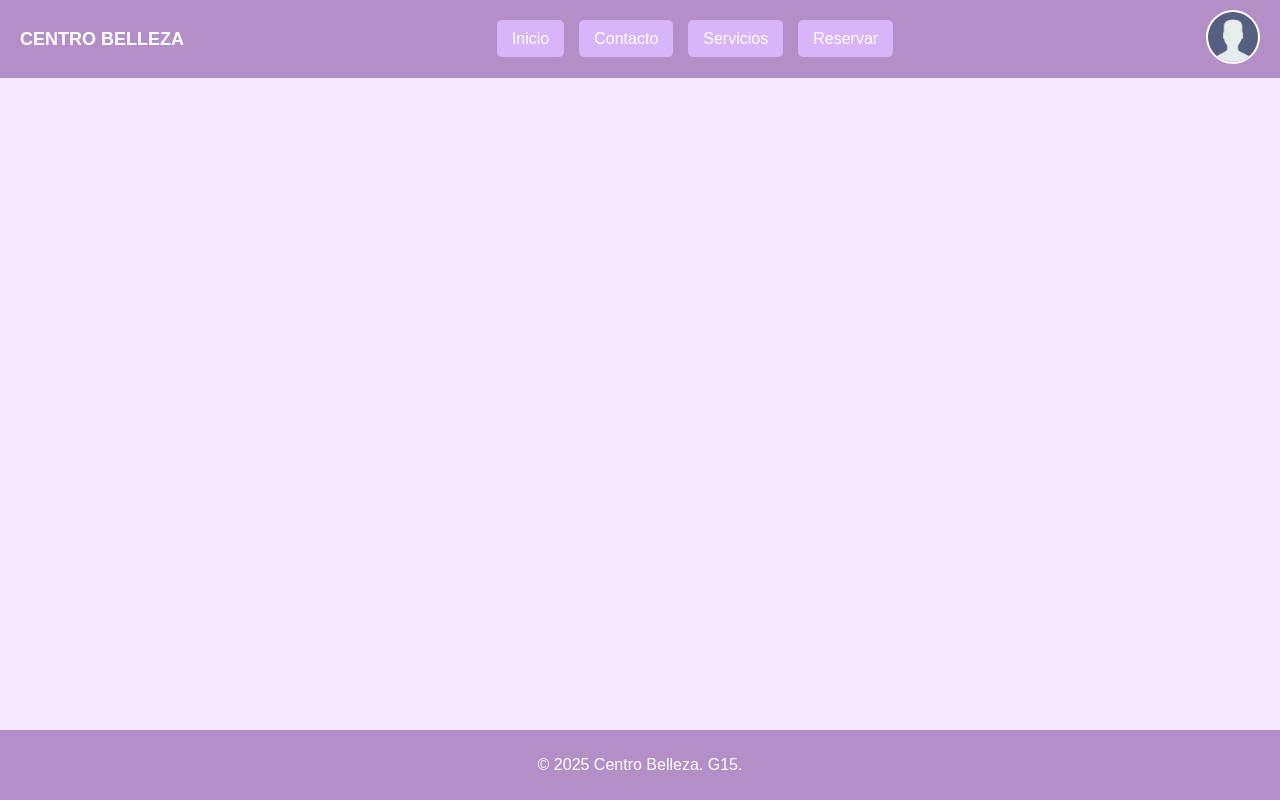
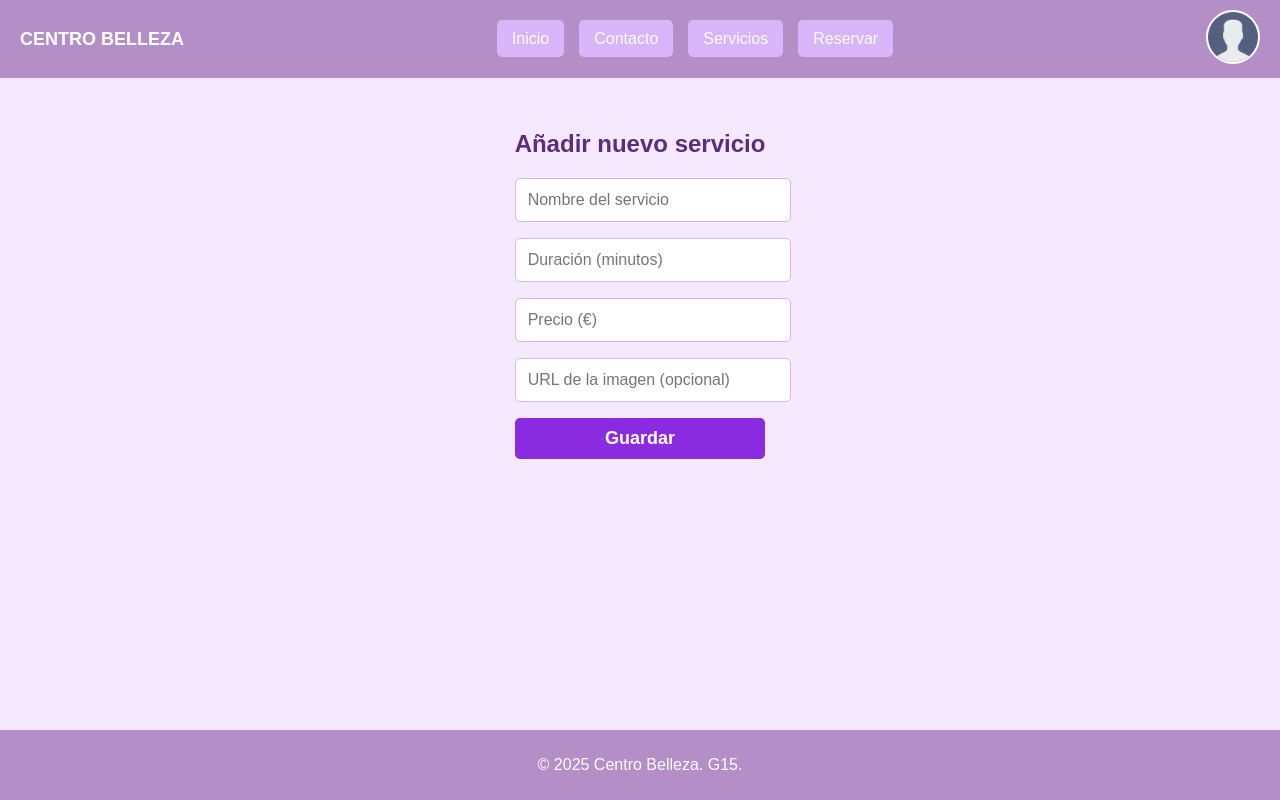
Before and after one commit to lumarseijas/isst-G15, a React (Vite) app in the folder reserva-belleza-web/: page /servicios/nuevo in a window 1280 px wide. Built offline with nearby package versions, Linux system fonts and the light colour scheme.

Commit message:
añadir y eliminar servicios desde admin 	modified:   reserva-belleza-web/src/App.jsx 	modified:   reserva-belleza-web/src/components/AdminCalendar.jsx 	modified:   reserva-belleza-web/src/pages/Admin.jsx 	new file:   reserva-belleza-web/src/pages/NuevoServicio.jsx

```diff
--- a/reserva-belleza-web/src/App.jsx
+++ b/reserva-belleza-web/src/App.jsx
@@ -13,6 +13,7 @@ import Perfil from './pages/Perfil';
 import { useState, useEffect } from 'react';
 import Citas from './pages/Citas';
 import NuevoTrabajador from './pages/NuevoTrabajador';
+import NuevoServicio from "./pages/NuevoServicio";
 
 
 function App() {
@@ -40,6 +41,7 @@ function App() {
         <Route path="/auth" element={<AuthMenu />} />
         <Route path="/citas" element={<Citas />} />
         <Route path="/trabajadores/nuevo" element={<NuevoTrabajador />} />
+        <Route path="/servicios/nuevo" element={<NuevoServicio />} />
       </Routes>
       <Footer />
     </>
--- a/reserva-belleza-web/src/components/AdminCalendar.jsx
+++ b/reserva-belleza-web/src/components/AdminCalendar.jsx
@@ -173,7 +173,7 @@ const AdminCalendar = ({ trabajadores, reservas, servicios, semana, recargarRese
                             fontWeight: "bold",
                           }}
                         >
-
+                          Día Libre
                         </td>
                       );
                     } else {
--- a/reserva-belleza-web/src/pages/Admin.jsx
+++ b/reserva-belleza-web/src/pages/Admin.jsx
@@ -115,10 +115,38 @@ const Admin = () => {
       serviciosVisibles.includes(r.servicio?.id)
   );
 
+  const eliminarServicio = async (id) => {
+    if (!window.confirm("¿Seguro que quieres eliminar este servicio?")) return;
+    try {
+      await axios.delete(`http://localhost:5000/api/servicios/${id}`);
+      setServicios(servicios.filter((s) => s.id !== id));
+    } catch (error) {
+      console.error("Error al eliminar el servicio", error);
+      alert("No se pudo eliminar el servicio");
+    }
+  };
+
   return (
     <div className="admin-calendar-layout">
       <div className="sidebar">
-        <h3 style={{ marginBottom: "1rem" }}>Servicios</h3>
+        <div style={{ display: "flex", alignItems: "center", justifyContent: "space-between", marginBottom: "0.5rem" }}>
+          <h3 style={{ margin: 0, color: "#5a2e7d" }}>Servicios</h3>
+          <button
+            onClick={() => navigate("/servicios/nuevo")}
+            style={{
+              backgroundColor: "transparent",
+              color: "#5a2e7d",
+              border: "none",
+              fontSize: "20px",
+              fontWeight: "bold",
+              cursor: "pointer"
+            }}
+            title="Añadir servicio"
+          >
+            +
+          </button>
+        </div>
+
         <ul style={{ padding: 0, margin: 0 }}>
           {servicios.map((s) => (
             <li key={s.id}>
@@ -128,9 +156,11 @@ const Admin = () => {
                   alignItems: "center",
                   gap: "0.5rem",
                   whiteSpace: "nowrap",
+                  justifyContent: "space-between",
                   width: "100%",
                 }}
               >
+                  <div style={{ display: "flex", alignItems: "center", gap: "0.4rem" }}>
                 <input
                   type="checkbox"
                   checked={serviciosVisibles.includes(s.id)}
@@ -146,8 +176,28 @@ const Admin = () => {
                     flexShrink: 0,
                   }}
                 ></span>
-                <span style={{ flex: 1 }}>{s.nombre}</span>
-              </label>
+                <span style={{ flex: 1, fontWeight: "500", whiteSpace: "nowrap"  }}>{s.nombre}</span>
+                </div>
+                </label>
+                <button
+              onClick={() => eliminarServicio(s.id)}
+              style={{
+                marginLeft: "auto",
+                backgroundColor: "transparent",
+                color: "#ff0000",
+                fontSize: "24px",
+                fontWeight: "bold",
+                cursor: "pointer",
+                lineHeight: "0",
+                alignItems: "center",
+                width: "950%", //me lo he inventdo para q este a la dcha
+                padding: 0,
+              }}
+              title="Eliminar servicio"
+            >
+              –
+            </button>
+
             </li>
           ))}
         </ul>
@@ -189,7 +239,7 @@ const Admin = () => {
                   alignItems: "flex-start"
                 }}
               >
-                <div style={{ display: "flex", alignItems: "center", gap: "0.5rem" }}>
+                <div style={{ display: "flex", alignItems: "center", gap: "0.5rem" , fontWeight: "500", whiteSpace: "nowrap" }}>
                   <input
                     type="checkbox"
                     checked={trabajadoresVisibles.includes(t.id)}
@@ -198,7 +248,7 @@ const Admin = () => {
                   <span>{t.nombre} ({contarReservasTrabajador(t.id)})</span>
                 </div>
                 {mediaPorTrabajador[t.id] && (
-                  <span style={{ color: "#ffc107", fontWeight: "bold", fontSize: "0.9rem", marginLeft: "1.5rem" }}>
+                  <span style={{ color: "#ffc107", fontSize: "0.9rem", marginLeft: "1.5rem" }}>
                     ⭐ {mediaPorTrabajador[t.id]} / 5
                   </span>
                 )}
--- /dev/null
+++ b/reserva-belleza-web/src/pages/NuevoServicio.jsx
@@ -0,0 +1,102 @@
+import React, { useState } from "react";
+import { useNavigate } from "react-router-dom";
+import axios from "axios";
+
+const NuevoServicio = () => {
+    const [formData, setFormData] = useState({
+        nombre_servicio: "",
+        duracion: "",
+        precio: "",
+        imagen: "",
+    });
+
+    const navigate = useNavigate();
+
+    const handleChange = (e) => {
+        const { name, value } = e.target;
+        setFormData(prev => ({ ...prev, [name]: value }));
+    };
+
+    const handleSubmit = async (e) => {
+        e.preventDefault();
+        try {
+            console.log("Enviando servicio:", {
+                nombreServicio: formData.nombre_servicio,
+                duracion: parseInt(formData.duracion),
+                precio: parseFloat(formData.precio),
+                imagen: formData.imagen || null
+            });
+
+            await axios.post("http://localhost:5000/api/servicios", {
+                nombreServicio: formData.nombre_servicio,
+                duracion: parseInt(formData.duracion),
+                precio: parseFloat(formData.precio),
+                imagen: formData.imagen || null
+            });
+
+            alert("Servicio guardado con éxito");
+            navigate("/admin");
+        } catch (error) {
+            console.error("Error al guardar el servicio:", error);
+            alert("Hubo un error al guardar el servicio");
+        }
+    };
+
+    return (
+        <div style={{ maxWidth: "500px", margin: "2rem auto" }}>
+            <h2>Añadir nuevo servicio</h2>
+            <form onSubmit={handleSubmit} style={{ display: "flex", flexDirection: "column", gap: "1rem" }}>
+                <input
+                    type="text"
+                    name="nombre_servicio"
+                    placeholder="Nombre del servicio"
+                    value={formData.nombre_servicio}
+                    onChange={handleChange}
+                    required
+                />
+                <input
+                    type="number"
+                    name="duracion"
+                    placeholder="Duración (minutos)"
+                    value={formData.duracion}
+                    onChange={handleChange}
+                    required
+                    min="1"
+                />
+                <input
+                    type="number"
+                    name="precio"
+                    step="0.01"
+                    placeholder="Precio (€)"
+                    value={formData.precio}
+                    onChange={handleChange}
+                    required
+                    min="0"
+                />
+                <input
+                    type="text"
+                    name="imagen"
+                    placeholder="URL de la imagen (opcional)"
+                    value={formData.imagen}
+                    onChange={handleChange}
+                />
+                <button
+                    type="submit"
+                    style={{
+                        padding: "10px",
+                        fontWeight: "bold",
+                        backgroundColor: "#8A2BE2",
+                        color: "white",
+                        border: "none",
+                        borderRadius: "5px",
+                        cursor: "pointer"
+                    }}
+                >
+                    Guardar
+                </button>
+            </form>
+        </div>
+    );
+};
+
+export default NuevoServicio;
```
